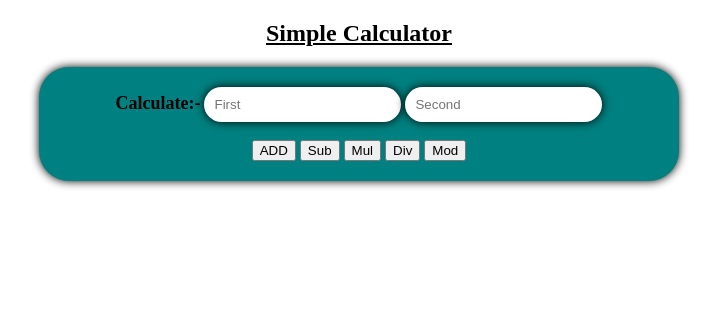
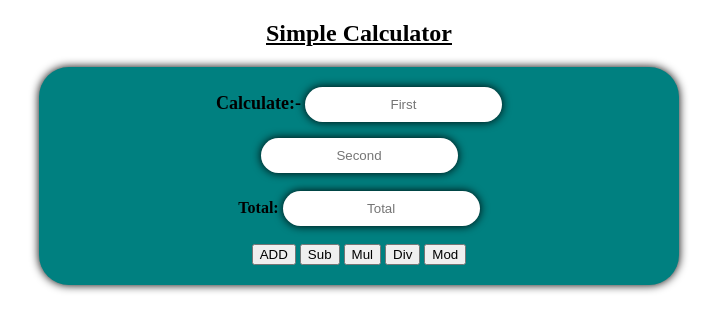
Before and after one commit to Aamer4ui/JavaScriptNew, a plain HTML site: page FourthCalc.html in a window 1280 px wide. Shown: the whole page, without its empty margins (281-998 px from the left). Drawn offline with Linux system fonts and the light colour scheme.

Commit message:
perfect output totakl number in input field

```diff
--- a/FourthCalc.html
+++ b/FourthCalc.html
@@ -9,8 +9,17 @@
         function add(){
            a= document.getElementById("num1").value;
            b= document.getElementById("num2").value;
+         //   if(a== ""){
+         //      alert("Please Enter First Number")
+            //   document.getElementById("first").innerHTML="required first number"
+         //   }
+         //   if(b== ""){
+         //      alert("Please Enter Second Number")
+         //   }
            c= parseInt (a) + parseInt (b);
-           alert("Addition Of Number " + c)
+         //   alert("Addition Of Number " + c)
+         document.getElementById("num3").value=c;
+
         }
         function sub(){
            a= document.getElementById("num1").value;
@@ -37,6 +46,7 @@
            c= parseInt (a) % parseInt (b);
            alert("Mod Of Number " + c)
         }
+
     </script>
 </head>
 <style>
@@ -54,6 +64,7 @@
        border: none;
        padding: 10px;
        box-shadow: 0 0 10px black;
+       text-align: center;
     }
 </style>
 <body>
@@ -61,8 +72,10 @@
     <h2><u>Simple Calculator</u></h2>
    <form id="cal">
        <label style="color: black; font-size: large;"><b> Calculate:-</b></label>
-       <input type="text" name="cal1" id="num1" placeholder="First">
-       <input type="text" name="cal2" id="num2" placeholder="Second">
+       <input type="text" name="cal1" id="num1" placeholder="First"><p id="first"></p>
+       <input type="text" name="cal2" id="num2" placeholder="Second"><br> <br>
+       <label type="text" style="color: black;"><b> Total:</b></label>
+       <input type="text" name="cal3" id="num3" placeholder="Total">
       <br><br>
       <button onclick="add()">ADD</button>
       <button onclick="sub()">Sub</button>
```
